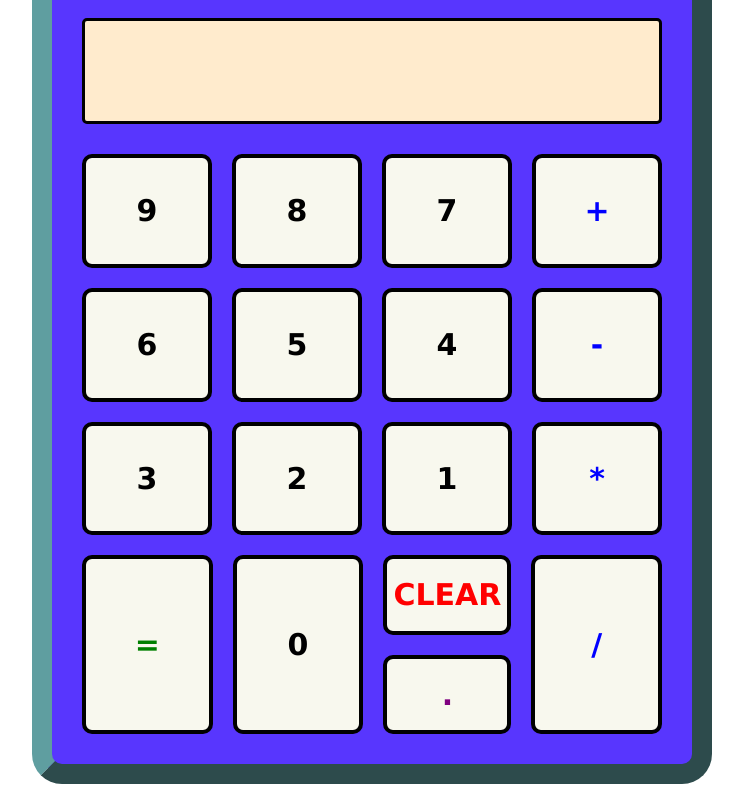
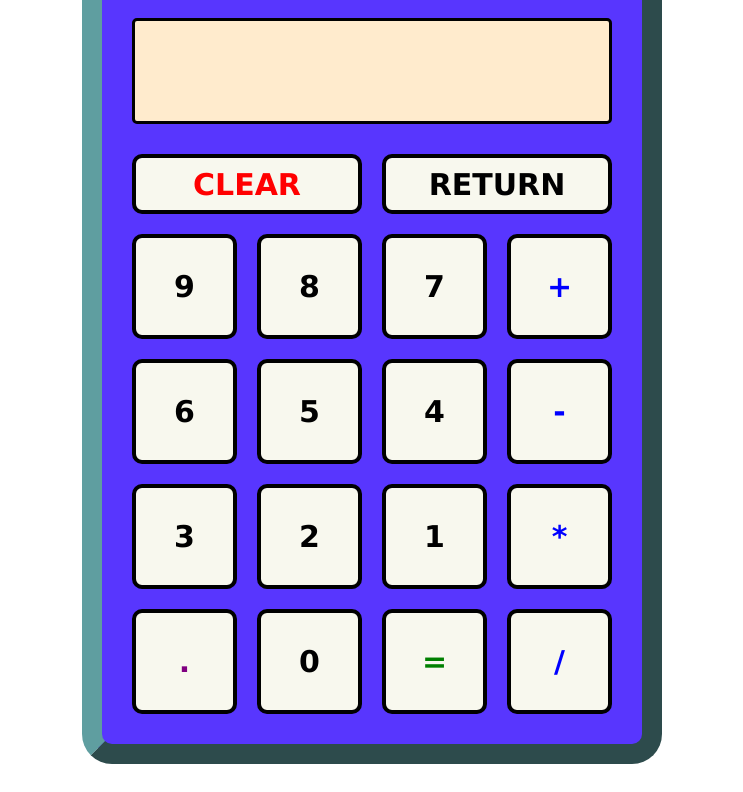
Before and after one commit to porkowski/topCalculator, a plain HTML site: page index.html in a window 1280 px wide. Shown: the part 175-967 px from the top of the page, without its empty margins (268-1011 px from the left). Drawn offline with Linux system fonts and the light colour scheme.

Commit message:
Cleaned up CSS. Now going to work on finalizing JS.

```diff
--- a/index.html
+++ b/index.html
@@ -18,6 +18,10 @@
         <span></span>
     </div>
 
+    <div class = "clrBackspace">
+        <button class = "btn" id = "clear">CLEAR</button>
+        <button class = "btn" id = "backspace">RETURN</button>
+    </div>
 
     <div class = "calcButtons">
 
@@ -33,12 +37,9 @@
         <button class ="btn">2</button>
         <button class ="btn">1</button>
         <button class ="btn" id = "operator"> * </button>
-        <button class ="btn" id = "equals">=</button>
+        <button class ="btn" id = "decimal">.</button>
         <button class ="btn">0</button>
-        <div class ="clrDecimal">
-            <button class ="btn" id="clear">CLEAR</button>
-            <button class ="btn" id="decimal">.</button>
-        </div>
+        <button class ="btn" id="equals">=</button>
         <button class ="btn" id = "operator"> / </button>
     </div>
 
--- a/styles.css
+++ b/styles.css
@@ -19,7 +19,7 @@
     margin:auto;
     display:flex;
     flex-direction: column;
-    width:640px;
+    width:540px;
     background-color:rgb(88, 54, 254);
 }
 
@@ -27,10 +27,11 @@
     display:flex;
     flex-wrap:wrap;
     justify-content: space-evenly;
-    width:600px;
+    width:500px;
     margin:auto;
     padding:20px;
-    height:600px;
+    height:500px;
+    padding-top:0px;
 
 
 
@@ -82,6 +83,7 @@
 
 #operator {
     color:blue;
+
 }
 
 #clear {
@@ -96,19 +98,39 @@
     color:green;
 }
 
-.clrDecimal {
+/* Adding css for clear and backspace after the fact. */
+
+.clrBackspace {
     display:flex;
-    flex-direction: column;
-    padding:0px;
-    margin:0px;
+    flex-wrap:wrap;
+    justify-content: space-evenly;
+    width:500px;
+    margin:auto;
+    padding:20px;
+    padding-bottom:0px;
+    height: 80px;
+}
 
-
-
+.clrBackspace button {
+    font-family:Verdana, Geneva, Tahoma, sans-serif;
+    font-weight: 800;
+    font-size:30px;
+    display:flex;
+    flex-grow:1;
+    flex-shrink:1;
+    flex-basis:20%;
+    margin:10px;
+    justify-content: center;
+    align-items: center;
+    border-style:solid;
+    border-width:4px;
+    border-color:black;
+    background-color:rgb(248, 248, 238);
+    border-radius:10px;
+    max-height:100px;
 
 }
-.clrDecimal button {
-    display:flex;
-    flex-grow:1;
-    flex-shrink: 1;
 
+.clrBackspace button:hover {
+    background-color:rgb(195, 195, 188);
 }
```
